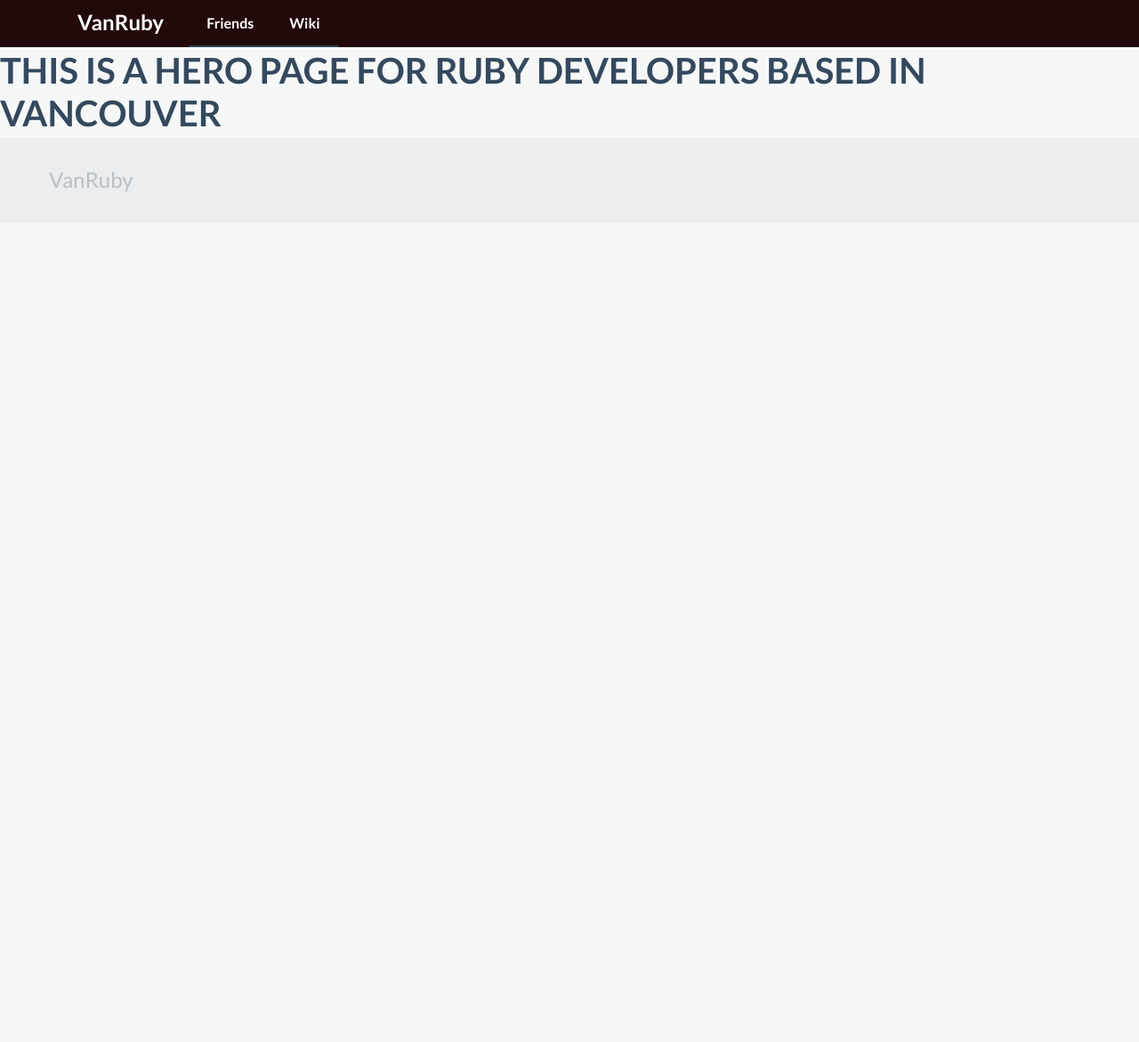
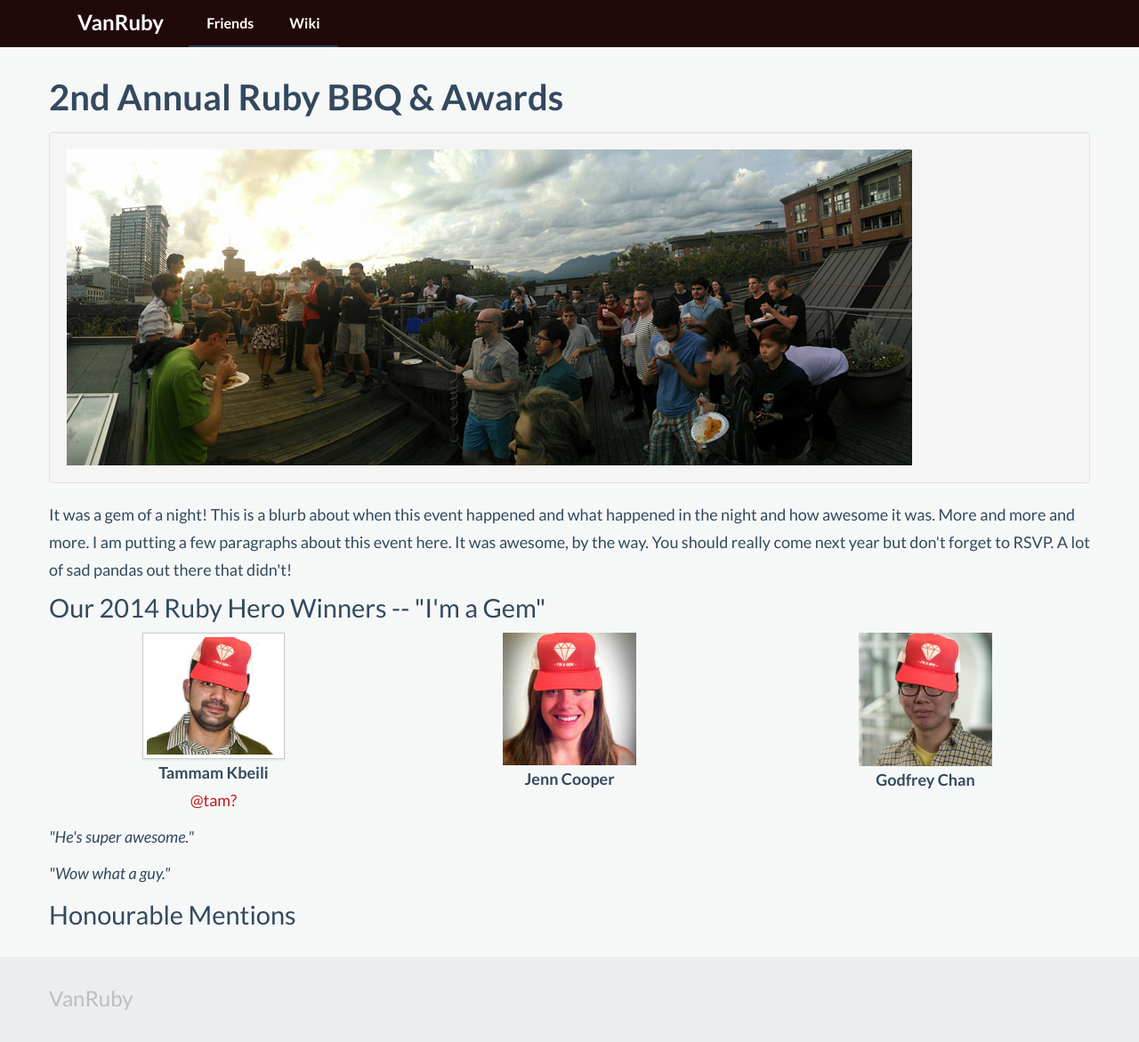
Before and after one commit to vanruby/vanruby.github.io, a Jekyll site: the page built from 2014-hereos.html, in a window 1280 px wide. Shown: the whole page at 89% size. Built offline with Jekyll 4.4.1, drawn with Linux system fonts in a browser that asks for light colours; Markdown is read by kramdown in place of the engine named in the settings; before the commit the page ends 900 px from its top, so only the background shows below that.

Commit message:
Started a Heroes page for van ruby page

```diff
--- a/2014-hereos.html
+++ b/2014-hereos.html
@@ -2,4 +2,98 @@
 layout: layout
 title: "VanRuby - Vancouver Ruby on Rails Group"
 ---
-<h3>THIS IS A HERO PAGE FOR RUBY DEVELOPERS BASED IN VANCOUVER</h3>
+<div class="container" style="margin-top: 30px; margin-bottom: 20px;">
+
+  <div class="row">
+    <div class="span12">
+		  <h3>2nd Annual Ruby BBQ &amp; Awards</h3>
+
+      <div class="media well">
+        <img src="/images/pano-vanruby.jpg">
+      </div>
+
+      <p>It was a gem of a night! This is a blurb about when this event happened and what happened in the night and how awesome it was. More and more and more. I am putting a few paragraphs about this event here. It was awesome, by the way. You should really come next year but don't forget to RSVP. A lot of sad pandas out there that didn't!</p>
+
+      <h4>Our 2014 Ruby Hero Winners -- "I'm a Gem"</h4>
+    </div>
+  </div>
+
+  <div class="row">
+    <div class="span4">
+      <div class="pagination-centered">
+        <img src="/images/tam.jpg" alt="Tam" width="150" height="150" class="img-polaroid">
+        <p>
+          <strong>Tammam Kbeili</strong>
+          <br><a href="http://twitter.com/tam?">@tam?</a>
+        </p>
+      </div>
+
+      <p><em>"He's super awesome."</em></p>
+      <p><em>"Wow what a guy."</em></p>
+    </div>
+
+    <div class="span4 pagination-centered">
+      <img src="/images/jenncoop.jpg" alt="Jenn" width="150" height="150">
+      <p><strong>Jenn Cooper</strong></p>
+    </div>
+
+    <div class="span4 pagination-centered">
+      <img src="/images/godfrey.jpg" alt="Godfrey Chan's photo" width="150" height="150">
+      <p><strong>Godfrey Chan</strong></p>
+    </div><!-- /.span4 -->
+  </div><!-- /.row -->
+
+  <div class="row">
+    <div class="span12">
+      <h4>Honourable Mentions</h4>
+    </div><!-- /.span12 -->
+  </div><!-- /.row -->
+
+</div><!-- /.container -->
+
+<!--
+
+<!DOCTYPE html>
+<html>
+<head>
+<style>
+table, td, th {
+    border: 1px solid black;
+}
+
+table {
+    width: 100%;
+}
+
+th {
+    height: 50px;
+}
+</style>
+</head>
+<body>
+
+<table>
+  <tr>
+    <th>Name</th>
+    <th>Comments</th>
+  </tr>
+  <tr>
+    <td>Kalv Sandhu</td>
+    <td>He's awesome</td>
+  </tr>
+  <tr>
+    <td>Lois</td>
+    <td>Cookies!</td>
+  </tr>
+  <tr>
+    <td>Joe</td>
+    <td>Rad!</td>
+  </tr>
+  <tr>
+    <td>Bob</td>
+    <td>amazeballs</td>
+</tr>
+</table>
+</body>
+</html>
+<br> -->
--- a/_layouts/layout.html
+++ b/_layouts/layout.html
@@ -23,6 +23,8 @@
 
 
   <body style="background: #f6f8f8;">
+
+
     <div class="navbar navbar-inverse navbar-fixed-top" style="position: relative;">
       <div class="navbar-inner">
         <div class="container">
@@ -39,11 +41,7 @@
       </div>
     </div>
 
-
-
-
     {{ content }}
-
 
     <!-- Le footer -->
     <div class="bottom-menu">
```
Also changed, not shown: images/godfrey.jpg (added), images/jenncoop.jpg (added), images/pano-vanruby.jpg (added), images/tam.jpg (added), 1 other file.
